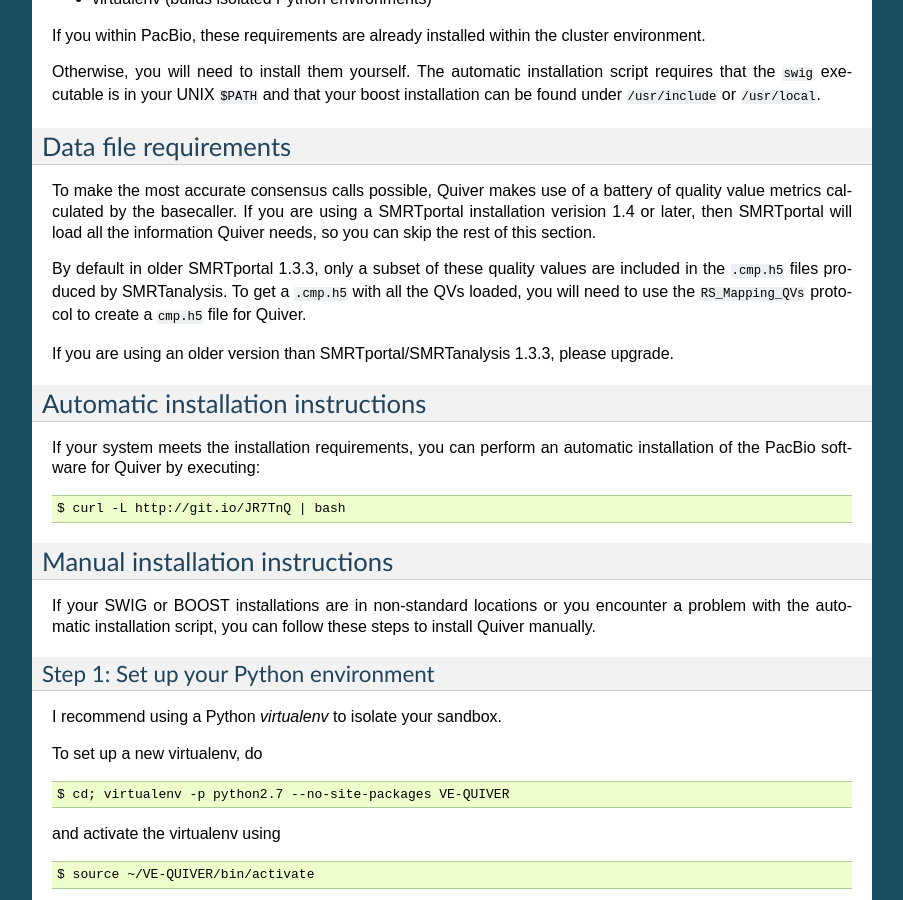
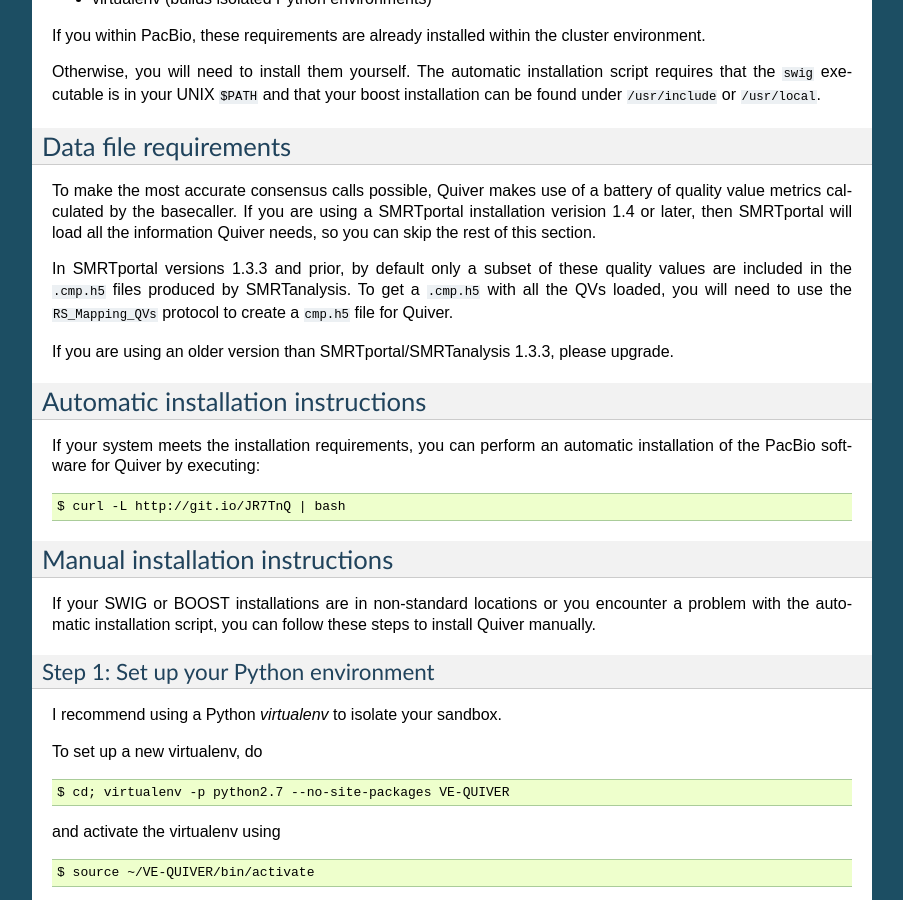
Before and after one commit to splaisan/GenomicConsensus, a Sphinx documentation site: the page built from doc/HowToQuiver.rst, in a window 1280 px wide and 900 px high, scrolled down 654 px. Shown: the whole window, without its empty margins (198-1101 px from the left). Built offline with Sphinx 7.4.7, drawn with Linux system fonts in a browser that asks for light colours.

Commit message:
Fix statement about QV loading in SMRTportal
[Tracking bug 21562]

[git-p4: depot-paths = "//depot/software/bioinformatics/tools/GenomicConsensus/": change = 119844]

```diff
--- a/doc/HowToQuiver.rst
+++ b/doc/HowToQuiver.rst
@@ -55,10 +55,11 @@
 SMRTportal will load all the information Quiver needs, so you
 can skip the rest of this section.
 
-By default in older SMRTportal 1.3.3, only a subset of these quality
-values are included in the ``.cmp.h5`` files produced by SMRTanalysis.
-To get a ``.cmp.h5`` with all the QVs loaded, you will need to use the
-``RS_Mapping_QVs`` protocol to create a ``cmp.h5`` file for Quiver.
+In SMRTportal versions 1.3.3 and prior, by default only a subset of
+these quality values are included in the ``.cmp.h5`` files produced by
+SMRTanalysis.  To get a ``.cmp.h5`` with all the QVs loaded, you will
+need to use the ``RS_Mapping_QVs`` protocol to create a ``cmp.h5``
+file for Quiver.
 
 If you are using an older version than SMRTportal/SMRTanalysis 1.3.3,
 please upgrade.
```
